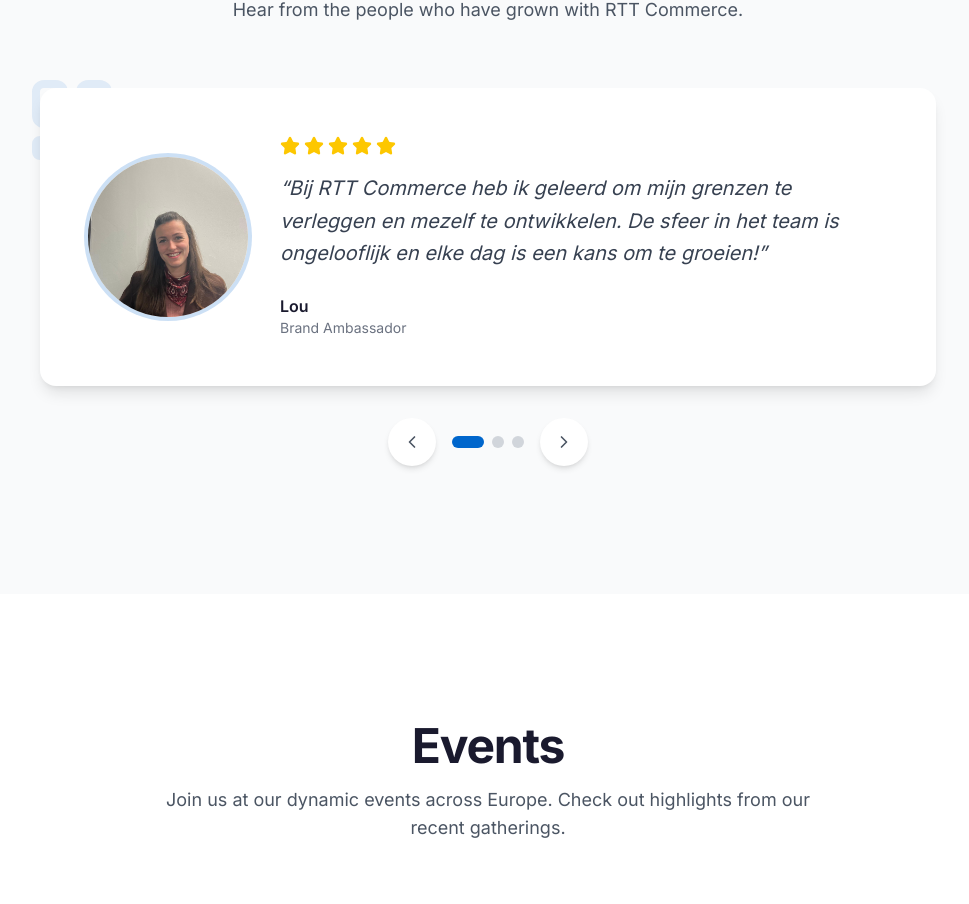
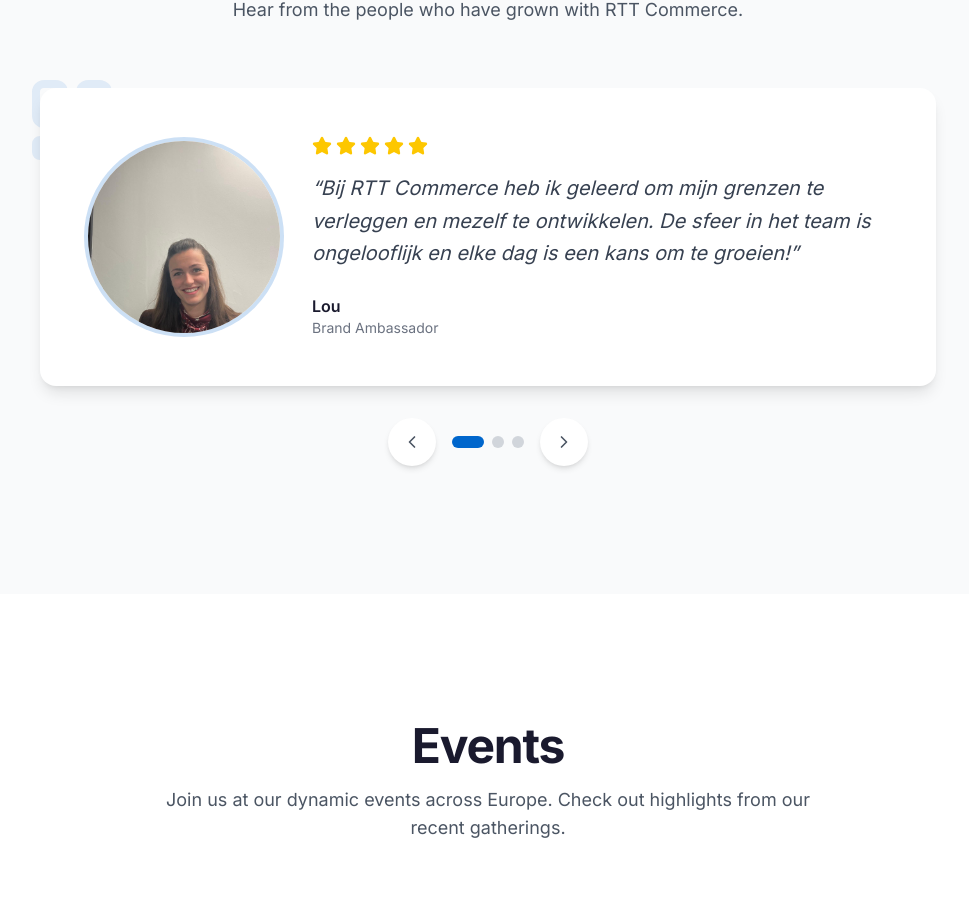
Before and after one commit to Pedrocito97/rtt-commerce, a Next.js app: page /en in a window 1280 px wide. Shown: the part 3830-4734 px from the top of the page, without its empty margins (152-1121 px from the left). Built offline with nearby package versions, Linux system fonts and the light colour scheme; grey boxes are pictures that could not be loaded.

Commit message:
Enlarge testimonial photos and center faces
- Increase photo size from 32/40 to 40/48
- Position images to top to better show faces

🤖 Generated with [Claude Code](https://claude.com/claude-code)

Co-Authored-By: Claude Opus 4.5 <noreply@anthropic.com>

```diff
--- a/src/components/home/testimonials.tsx
+++ b/src/components/home/testimonials.tsx
@@ -71,12 +71,12 @@ export function Testimonials() {
               <div className="flex flex-col md:flex-row gap-8 items-center">
                 {/* Avatar */}
                 <div className="flex-shrink-0">
-                  <div className="relative w-32 h-32 md:w-40 md:h-40 rounded-full overflow-hidden ring-4 ring-[var(--primary-blue)]/20">
+                  <div className="relative w-40 h-40 md:w-48 md:h-48 rounded-full overflow-hidden ring-4 ring-[var(--primary-blue)]/20">
                     <Image
                       src={testimonials[current].image}
                       alt={testimonials[current].name}
                       fill
-                      className="object-cover"
+                      className="object-cover object-top"
                     />
                   </div>
                 </div>
```
